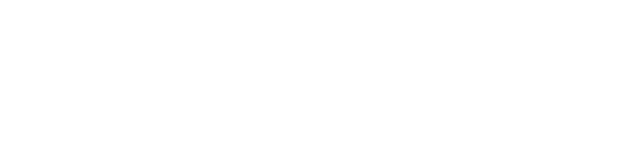
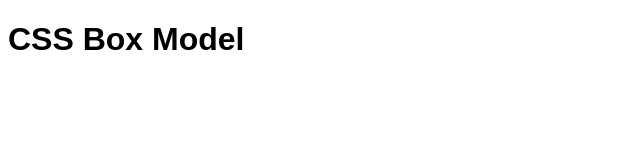
Before and after one commit to cremolina/CSSBoxModel, a plain HTML site: page index.html in a window 1280 px wide. Shown: the whole page, without its empty margins (0-640 px from the left). Drawn offline with Linux system fonts and the light colour scheme.

Commit message:
segunda oportunidad

```diff
--- a/css/styles.css
+++ b/css/styles.css
@@ -0,0 +1,3 @@
+*{
+	font-family: sans-serif;
+}
--- a/index.html
+++ b/index.html
@@ -1,10 +1,12 @@
 <!DOCTYPE html>
 <html>
 <head>
-	<title>Clase 6</title>
+	<meta charset="utf-8">
+	<title>CSS Box Model</title>
 	<link rel="stylesheet" href="css/styles.css">
 </head>
 <body>
+	<h1>CSS Box Model</h1>
 
 </body>
 </html>
```
